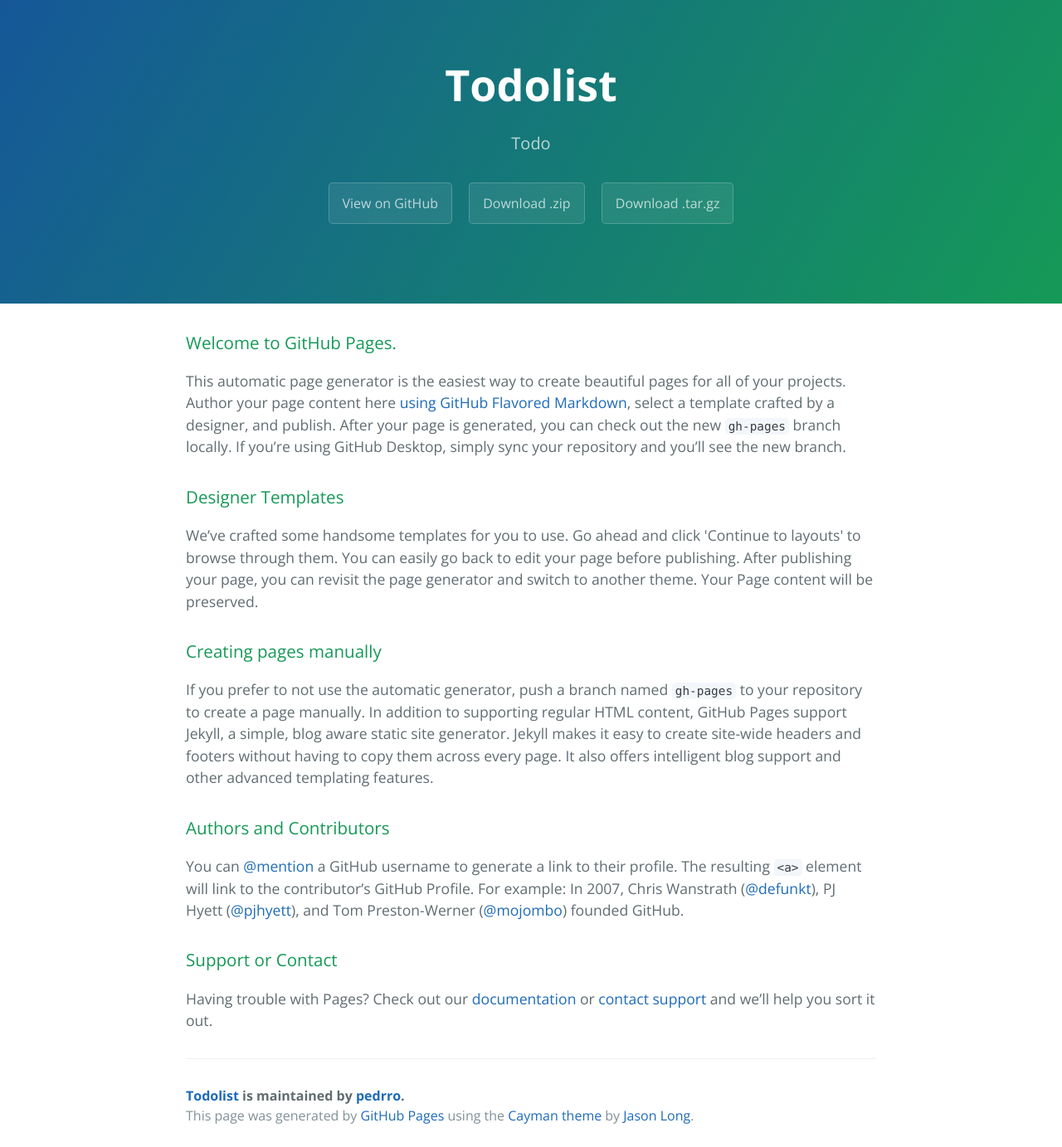
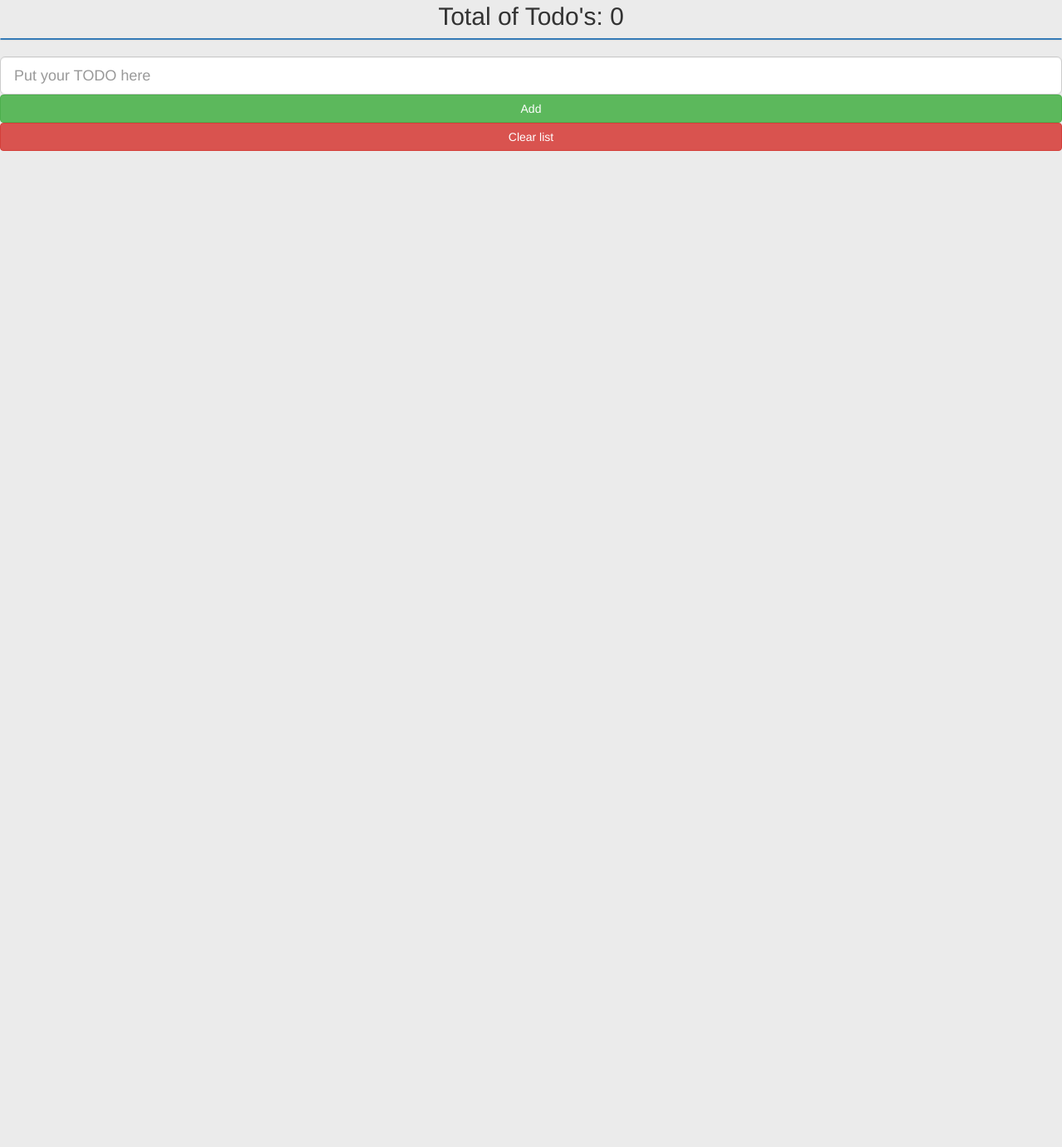
Before and after one commit to pedrro/TodoList, a website: page index.html in a window 1280 px wide. Shown: the part 17-1400 px from the top of the page at 83% size. After the commit the page ends 800 px from the top, so only its background shows below. Drawn offline with nearby package versions, Linux system fonts and the light colour scheme.

Commit message:
refactoring structure

```diff
--- a/index.html
+++ b/index.html
@@ -1,57 +1,39 @@
 <!DOCTYPE html>
-<html lang="en-us">
+<html ng-app="TodoList">
   <head>
     <meta charset="UTF-8">
-    <title>Todolist by pedrro</title>
+    <title>Your Todo List</title>
     <meta name="viewport" content="width=device-width, initial-scale=1">
-    <link rel="stylesheet" type="text/css" href="stylesheets/normalize.css" media="screen">
-    <link href='https://fonts.googleapis.com/css?family=Open+Sans:400,700' rel='stylesheet' type='text/css'>
-    <link rel="stylesheet" type="text/css" href="stylesheets/stylesheet.css" media="screen">
-    <link rel="stylesheet" type="text/css" href="stylesheets/github-light.css" media="screen">
+    <script type="text/javascript" src="bower_components/underscore/underscore.js"></script>
+    <script type="text/javascript" src="bower_components/jquery/dist/jquery.min.js"></script>
+    <script type="text/javascript" src="bower_components/bootstrap/dist/js/bootstrap.min.js"></script>
+    <script type="text/javascript" src="bower_components/angular/angular.min.js"></script>
+    <script type="text/javascript" src="js/app.js"></script>
+    <script type="text/javascript" src="js/TodoCtrl.js"></script>
+
+    <link rel="stylesheet" href="stylesheets/todo.css">
+    <link rel="stylesheet" href="bower_components/bootstrap/dist/css/bootstrap.min.css">
   </head>
-  <body>
-    <section class="page-header">
-      <h1 class="project-name">Todolist</h1>
-      <h2 class="project-tagline">Todo</h2>
-      <a href="https://github.com/pedrro/TodoList" class="btn">View on GitHub</a>
-      <a href="https://github.com/pedrro/TodoList/zipball/master" class="btn">Download .zip</a>
-      <a href="https://github.com/pedrro/TodoList/tarball/master" class="btn">Download .tar.gz</a>
-    </section>
-
-    <section class="main-content">
-      <h3>
-<a id="welcome-to-github-pages" class="anchor" href="#welcome-to-github-pages" aria-hidden="true"><span aria-hidden="true" class="octicon octicon-link"></span></a>Welcome to GitHub Pages.</h3>
-
-<p>This automatic page generator is the easiest way to create beautiful pages for all of your projects. Author your page content here <a href="https://guides.github.com/features/mastering-markdown/">using GitHub Flavored Markdown</a>, select a template crafted by a designer, and publish. After your page is generated, you can check out the new <code>gh-pages</code> branch locally. If you’re using GitHub Desktop, simply sync your repository and you’ll see the new branch.</p>
-
-<h3>
-<a id="designer-templates" class="anchor" href="#designer-templates" aria-hidden="true"><span aria-hidden="true" class="octicon octicon-link"></span></a>Designer Templates</h3>
-
-<p>We’ve crafted some handsome templates for you to use. Go ahead and click 'Continue to layouts' to browse through them. You can easily go back to edit your page before publishing. After publishing your page, you can revisit the page generator and switch to another theme. Your Page content will be preserved.</p>
-
-<h3>
-<a id="creating-pages-manually" class="anchor" href="#creating-pages-manually" aria-hidden="true"><span aria-hidden="true" class="octicon octicon-link"></span></a>Creating pages manually</h3>
-
-<p>If you prefer to not use the automatic generator, push a branch named <code>gh-pages</code> to your repository to create a page manually. In addition to supporting regular HTML content, GitHub Pages support Jekyll, a simple, blog aware static site generator. Jekyll makes it easy to create site-wide headers and footers without having to copy them across every page. It also offers intelligent blog support and other advanced templating features.</p>
-
-<h3>
-<a id="authors-and-contributors" class="anchor" href="#authors-and-contributors" aria-hidden="true"><span aria-hidden="true" class="octicon octicon-link"></span></a>Authors and Contributors</h3>
-
-<p>You can <a href="https://help.github.com/articles/basic-writing-and-formatting-syntax/#mentioning-users-and-teams" class="user-mention">@mention</a> a GitHub username to generate a link to their profile. The resulting <code>&lt;a&gt;</code> element will link to the contributor’s GitHub Profile. For example: In 2007, Chris Wanstrath (<a href="https://github.com/defunkt" class="user-mention">@defunkt</a>), PJ Hyett (<a href="https://github.com/pjhyett" class="user-mention">@pjhyett</a>), and Tom Preston-Werner (<a href="https://github.com/mojombo" class="user-mention">@mojombo</a>) founded GitHub.</p>
-
-<h3>
-<a id="support-or-contact" class="anchor" href="#support-or-contact" aria-hidden="true"><span aria-hidden="true" class="octicon octicon-link"></span></a>Support or Contact</h3>
-
-<p>Having trouble with Pages? Check out our <a href="https://help.github.com/pages">documentation</a> or <a href="https://github.com/contact">contact support</a> and we’ll help you sort it out.</p>
-
-      <footer class="site-footer">
-        <span class="site-footer-owner"><a href="https://github.com/pedrro/TodoList">Todolist</a> is maintained by <a href="https://github.com/pedrro">pedrro</a>.</span>
-
-        <span class="site-footer-credits">This page was generated by <a href="https://pages.github.com">GitHub Pages</a> using the <a href="https://github.com/jasonlong/cayman-theme">Cayman theme</a> by <a href="https://twitter.com/jasonlong">Jason Long</a>.</span>
-      </footer>
-
-    </section>
-
-
+  <body style="background-color: #EBEBEB">
+    <div ng-controller="TodoCtrl">
+      <h2 align="center"> Total of Todo's: {{getTotalTodos()}}</h2>
+      <div class="panel panel-primary col-xs-12 col-md-12">
+        <ul class="list-group" ng-repeat="todo in todos">
+          <li class="list-group-item" style="background-color: {{todo.color}}">
+            <div class="checkbox">
+              <input type="checkbox" ng-model="todo.done" />
+              <h4 for="checkbox" class="done-{{todo.done}}">
+                {{todo.text}}
+              </h4>
+            </div>
+          </li>
+        </ul>
+      </div>
+      <form name="todoForm" class="form large" action="index.html" method="post">
+        <input type="text" class="form-control input-lg" ng-model="formTodoText" placeholder="Put your TODO here" required ng-model-instant>
+        <button type="button" class="btn btn-success col-xs-12 col-md-12" ng-click="todoForm.$valid && addTodo()" name="addTodoBtn" >Add</button>
+      </form>
+      <button class="btn btn-danger col-xs-12 col-md-12" ng-click="clearCompleted()">Clear list</button>
+    </div>
   </body>
 </html>
```
Also changed, not shown: source/index.html (deleted, +0 -38 lines), js/app.js (renamed from source/js/app.js), js/todoCtrl.js (renamed from source/js/todoCtrl.js), stylesheets/todo.css (renamed from source/css/todo.css).
